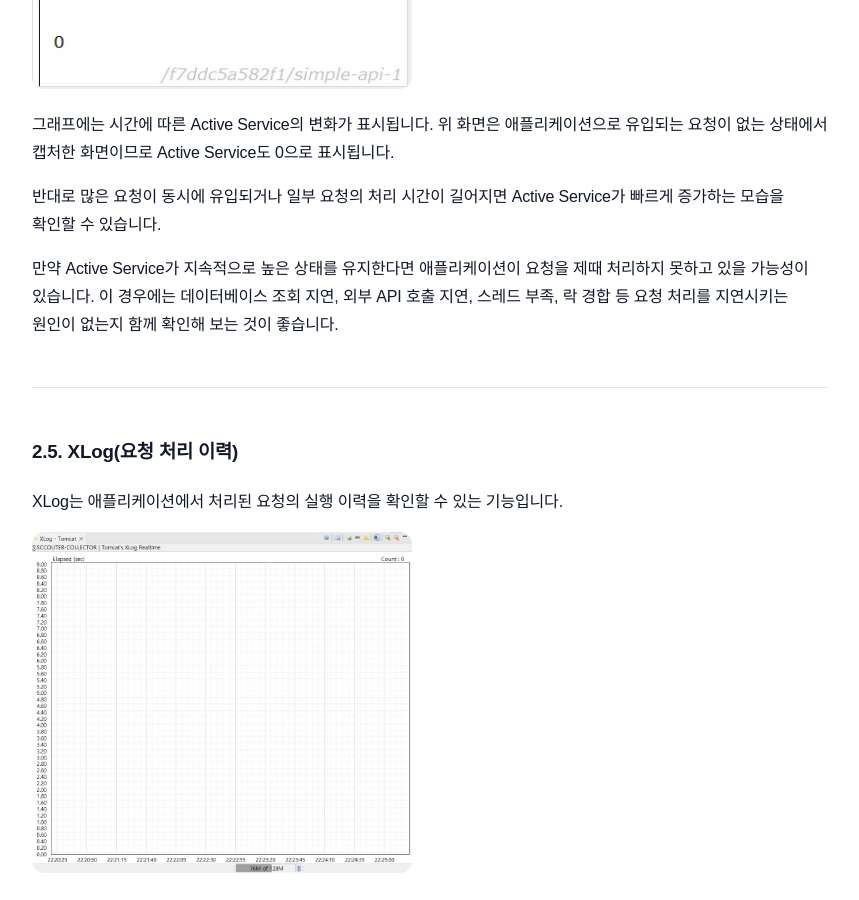
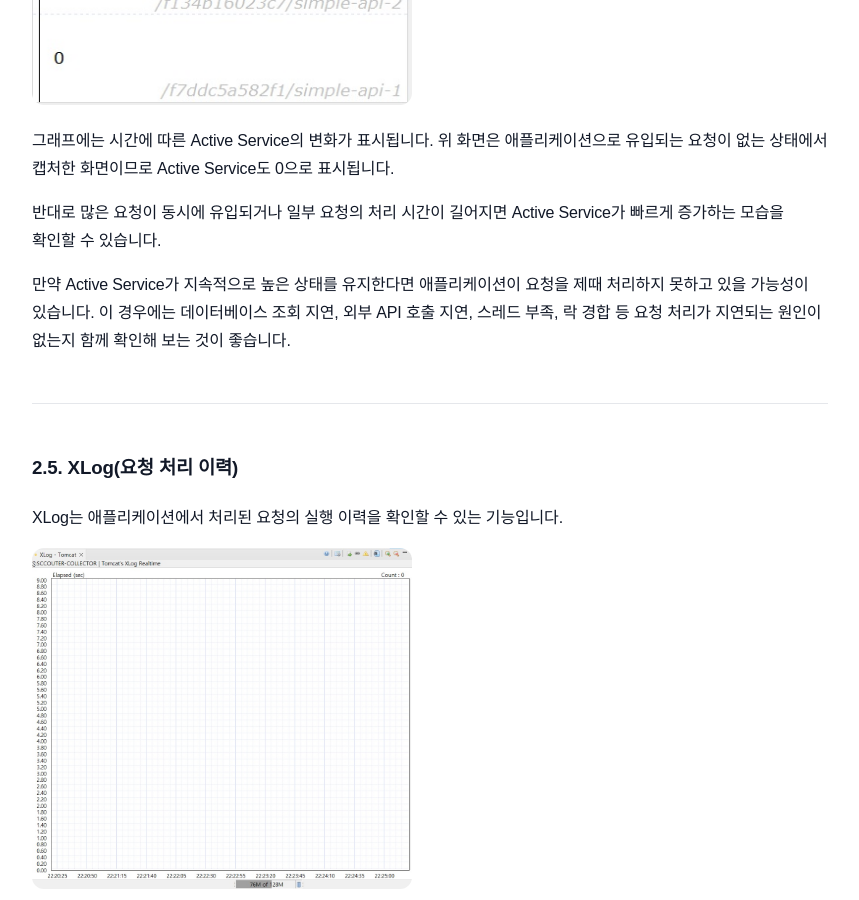
Before and after one commit to sanghoon-lee/sanghoon-lee.github.io, a Jekyll site: the page built from _posts/2026-08-03-paygerduty3.md, in a window 1280 px wide and 900 px high, scrolled down 7765 px. Shown: the whole window, without its empty margins (210-1069 px from the left). Built offline with Jekyll 4.4.1, drawn with Linux system fonts in a browser that asks for light colours; nearby versions of some CDN libraries; comment, search, counter and statistics services are not loaded; some of the changed text lies outside the part shown.

Commit message:
on-call 자동화 시리즈 3편 포스팅중

```diff
--- a/_posts/2026-08-03-paygerduty3.md
+++ b/_posts/2026-08-03-paygerduty3.md
@@ -102,7 +104,7 @@ tags:
 * f7ddc5a582f1 → simple-api-1
 * f134b16023c7 → simple-api-2
 
-나머지 항목은 토이프로젝트를 진행하면서 생성했던 애플리케이션 컨테이너들입니다. 현재는 실행이 종료되었지만, Scouter는 이전에 수집했던 Object 정보를 유지하기 때문에 Object Tree에 계속 표시됩니다.
+나머지 항목은 토이프로젝트를 진행하면서 생성했던 애플리케이션 컨테이너들입니다. 현재는 실행이 종료되었지만, Scouter는 이전에 수집했던 Object 정보를 유지하기 때문에 Object Tree에 계속 남아 있습니다.
 
 앞부분의 `f7ddc5a582f1`, `f134b16023c7`은 Docker가 컨테이너에 부여한 **hostname**입니다. 뒤에 표시되는 `simple-api-1`, `simple-api-2`는 Docker Compose의 `JAVA_TOOL_OPTIONS`를 통해 `-Dobj_name`으로 지정한 이름입니다. 동일한 호스트에서 여러 애플리케이션 인스턴스를 실행하더라도 `obj_name`을 통해 각 인스턴스를 쉽게 구분할 수 있습니다.
 
@@ -146,7 +148,7 @@ Active Service 창에서는 현재 처리 중인 요청(Active Service)의 개
 
 반대로 많은 요청이 동시에 유입되거나 일부 요청의 처리 시간이 길어지면 Active Service가 빠르게 증가하는 모습을 확인할 수 있습니다.
 
-만약 Active Service가 지속적으로 높은 상태를 유지한다면 애플리케이션이 요청을 제때 처리하지 못하고 있을 가능성이 있습니다. 이 경우에는 데이터베이스 조회 지연, 외부 API 호출 지연, 스레드 부족, 락 경합 등 요청 처리를 지연시키는 원인이 없는지 함께 확인해 보는 것이 좋습니다.
+만약 Active Service가 지속적으로 높은 상태를 유지한다면 애플리케이션이 요청을 제때 처리하지 못하고 있을 가능성이 있습니다. 이 경우에는 데이터베이스 조회 지연, 외부 API 호출 지연, 스레드 부족, 락 경합 등 요청 처리가 지연되는 원인이 없는지 함께 확인해 보는 것이 좋습니다.
 
 ---
 
```
Also changed, not shown: other parts of _posts/2026-08-03-paygerduty3.md (+5 -3 lines).
